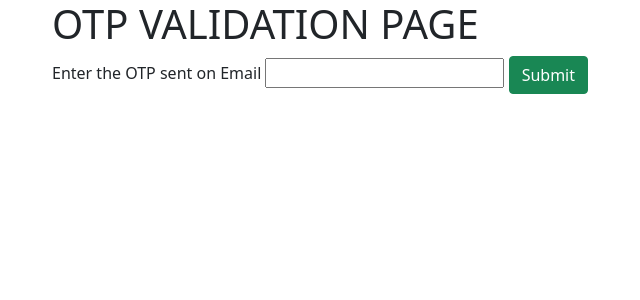
After one commit to mauryakash/resultServer, a Flask app: template templates/validateotp.html in a window 1280 px wide. The commit adds this page. Shown: the top 300 px of the page, without its empty margins (30-670 px from the left). Run offline with Flask 2, Linux system fonts and the light colour scheme; the template is opened without the code that fills it, so the values that code supplies are empty.

Commit message:
Added Email authentication with otp and sending the data to email

```diff
--- a/app.py
+++ b/app.py
@@ -1,9 +1,10 @@
-from flask import Flask, jsonify, request,render_template
+from flask import Flask, request,render_template
 from flask_sqlalchemy import SQLAlchemy, request
 from email import message
 import os
 import smtplib
 from email.message import EmailMessage
+import random
 
 
 app = Flask(__name__)
@@ -21,6 +22,14 @@ class Student(db.Model):
     science_marks = db.Column(db.Integer())
     english_marks = db.Column(db.Integer())
 
+otp = random.randint(0000,9999)
+
+
+def validate(userotp):
+    if otp == int(userotp):
+        return True
+
+
 
 
 @app.route("/", methods=['GET','POST'])
@@ -29,7 +38,7 @@ def test():
         # details = request.form
         # rollno = details['rollno']
         rollno = request.form['rollno']
-        data = Student.query.get(rollno)
+        data = Student.query.get_or_404(rollno,description="student does not exist")
 
         emaildb = data.email
 
@@ -45,20 +54,62 @@ def test():
 
 
 
+        # msg = EmailMessage()
+        # msg['Subject'] = 'Mail from akash server'
+        # msg['From'] = 'resultservertest@gmail.com'
+        # msg['To'] = emaildb
+        # msg.set_content('This is proper email with body')
+
+        # with smtplib.SMTP_SSL('smtp.gmail.com', 465) as smtp:
+        #     smtp.login('resultservertest@gmail.com', os.environ.get('PASS'))
+
+        #     smtp.send_message(msg)
+
+        # return "Check your Email for the result"
+
+
         msg = EmailMessage()
-        msg['Subject'] = 'Mail from akash server'
+        msg['Subject'] = 'OTP FROM Akash Server'
         msg['From'] = 'resultservertest@gmail.com'
         msg['To'] = emaildb
-        msg.set_content('This is proper email with body')
+        msg.set_content(str(otp))
 
         with smtplib.SMTP_SSL('smtp.gmail.com', 465) as smtp:
             smtp.login('resultservertest@gmail.com', os.environ.get('PASS'))
 
             smtp.send_message(msg)
 
-        return "Check your Email for the result"
+        return render_template("validateotp.html",rollno = rollno)
 
     return render_template("home.html")
+
+
+@app.route("/validateotp/<int:rollno>", methods=['POST'])
+def validateotp(rollno):
+    if request.method == 'POST':
+
+        data = Student.query.get(rollno)
+        emaildb = data.email
+        mathmark=data.math_marks
+
+        userotp = request.form['otp']
+        if otp == int(userotp):
+
+            msg = EmailMessage()
+            msg['Subject'] = 'Mail from akash server'
+            msg['From'] = 'resultservertest@gmail.com'
+            msg['To'] = emaildb
+            msg.set_content(str(mathmark))
+
+            with smtplib.SMTP_SSL('smtp.gmail.com', 465) as smtp:
+                smtp.login('resultservertest@gmail.com', os.environ.get('PASS'))
+
+                smtp.send_message(msg)
+
+            return "Check your Email for the result"
+        return render_template("home.html", msg = "Otp not verified")
+
+
 
 
 
--- a/templates/home.html
+++ b/templates/home.html
@@ -5,7 +5,7 @@
 {% block content %}
   <h1>Home page</h1>
 
-    <form method="post" action="">
+    <form method="post" action="http://localhost:5000/">
         <label for="rollno">Enter Roll no :</label>
         <input type="number" name="rollno" required>
 
--- /dev/null
+++ b/templates/validateotp.html
@@ -0,0 +1,16 @@
+{% extends "layout.html" %}
+
+
+
+{% block content %}
+  <h1>OTP VALIDATION PAGE</h1>
+
+    <form method="post" action="http://localhost:5000/validateotp/{{rollno}}">
+
+        <label for="otp">Enter the OTP sent on Email</label>
+        <input type="number" name="otp">
+        <input type="submit" class="btn btn-success" name="otpsubmit"></button>
+    </form>
+
+
+{% endblock %}
```
